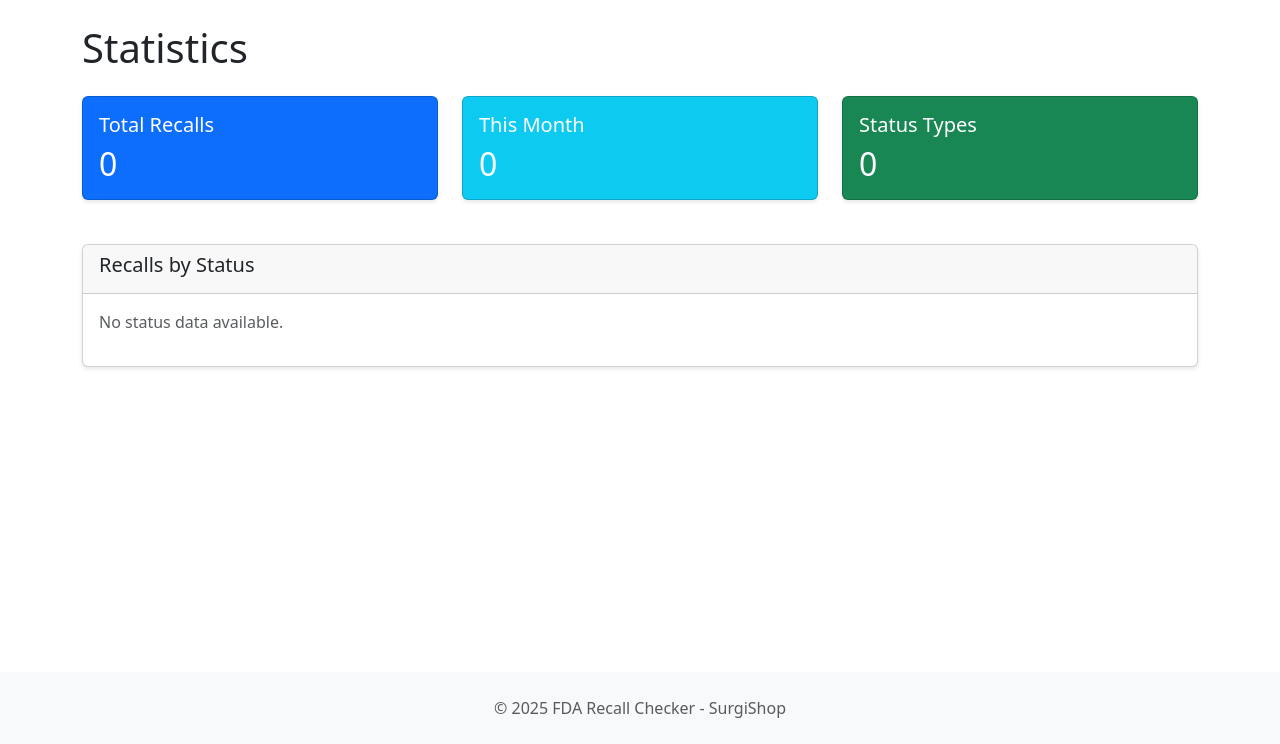
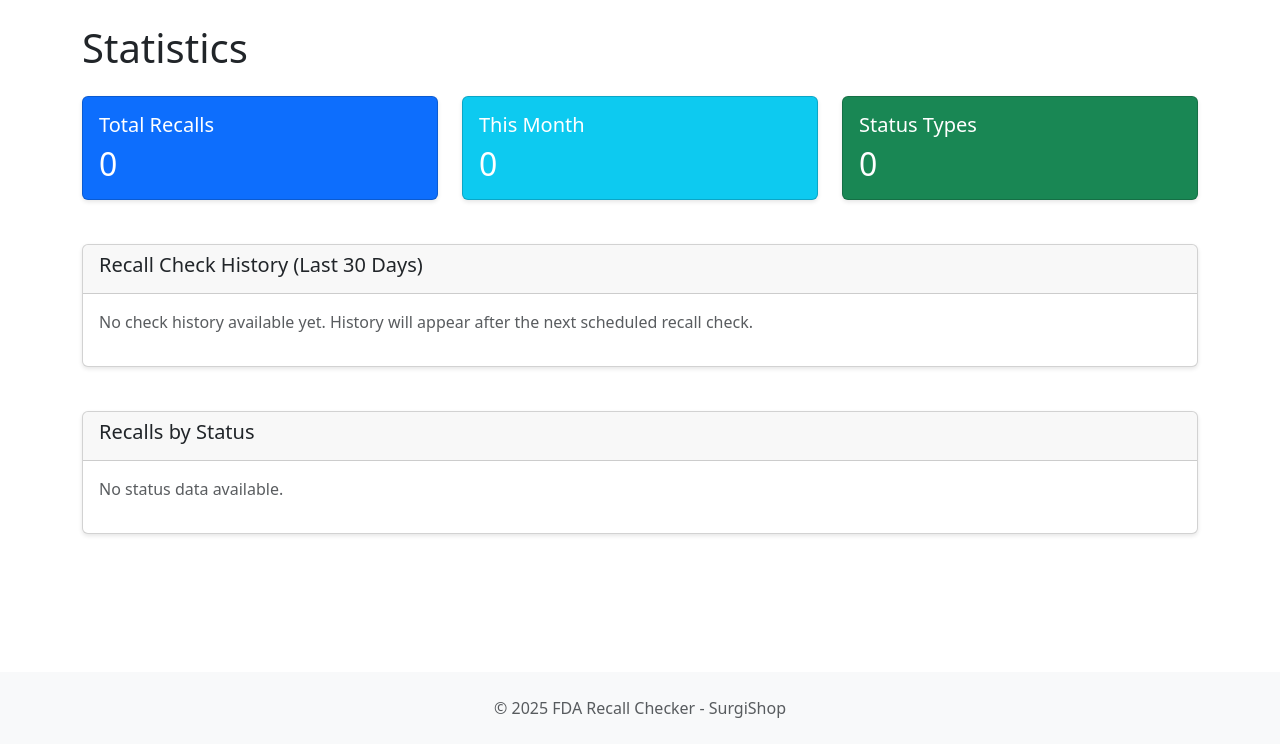
Before and after one commit to garystarr-surgi/fda_recall_checker, a Flask app: page /stats in a window 1280 px wide. Shown: the part 56-800 px from the top of the page. Run offline with Flask 3, Linux system fonts and the light colour scheme; parts of the project's set-up code (start-up, migrations or seed data) failed here and were passed over.

Commit message:
Update stats.html

```diff
--- a/templates/stats.html
+++ b/templates/stats.html
@@ -29,6 +29,63 @@
             <div class="card-body">
                 <h5 class="card-title">Status Types</h5>
                 <h2 class="card-text">{{ by_status|length }}</h2>
+            </div>
+        </div>
+    </div>
+</div>
+
+<!-- NEW: Check History Table -->
+<div class="row mb-4">
+    <div class="col-md-12">
+        <div class="card">
+            <div class="card-header">
+                <h5>Recall Check History (Last 30 Days)</h5>
+            </div>
+            <div class="card-body">
+                {% if check_history %}
+                <div class="table-responsive">
+                    <table class="table table-striped table-hover">
+                        <thead>
+                            <tr>
+                                <th>Last Update</th>
+                                <th>Count</th>
+                                <th>Inventory Checked</th>
+                                <th>Recalls Found</th>
+                            </tr>
+                        </thead>
+                        <tbody>
+                            {% for check in check_history %}
+                            <tr>
+                                <td>{{ check.check_date.strftime('%Y-%m-%d %H:%M:%S') }}</td>
+                                <td>
+                                    {% if check.new_recalls_count > 0 %}
+                                        <span class="badge bg-success">{{ check.new_recalls_count }}</span>
+                                    {% else %}
+                                        <span class="badge bg-secondary">0</span>
+                                    {% endif %}
+                                </td>
+                                <td>
+                                    {% if check.inventory_checked %}
+                                        <span class="badge bg-success">Yes</span>
+                                    {% else %}
+                                        <span class="badge bg-secondary">No</span>
+                                    {% endif %}
+                                </td>
+                                <td>
+                                    {% if check.matches_found > 0 %}
+                                        <span class="badge bg-danger">{{ check.matches_found }}</span>
+                                    {% else %}
+                                        <span class="badge bg-success">0</span>
+                                    {% endif %}
+                                </td>
+                            </tr>
+                            {% endfor %}
+                        </tbody>
+                    </table>
+                </div>
+                {% else %}
+                <p class="text-muted">No check history available yet. History will appear after the next scheduled recall check.</p>
+                {% endif %}
             </div>
         </div>
     </div>
@@ -69,4 +126,5 @@
         </div>
     </div>
 </div>
+
 {% endblock %}
```
